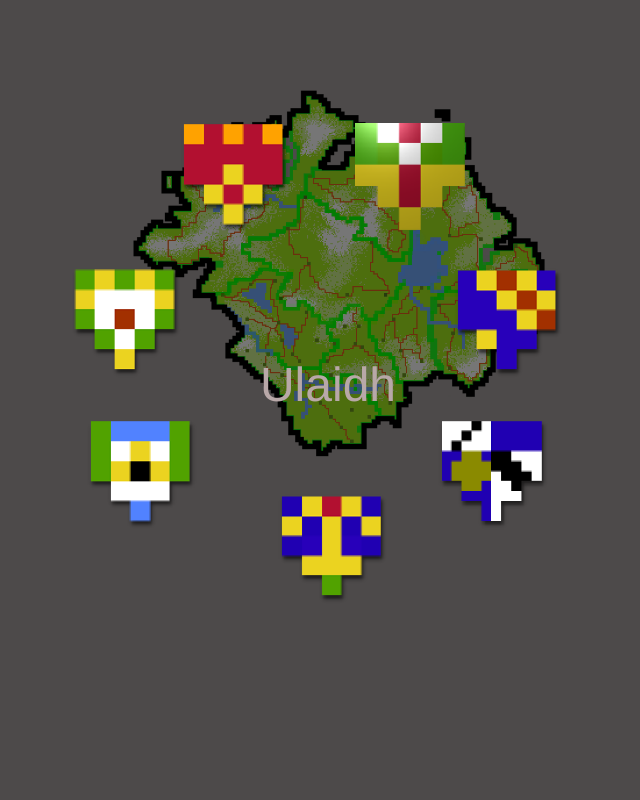
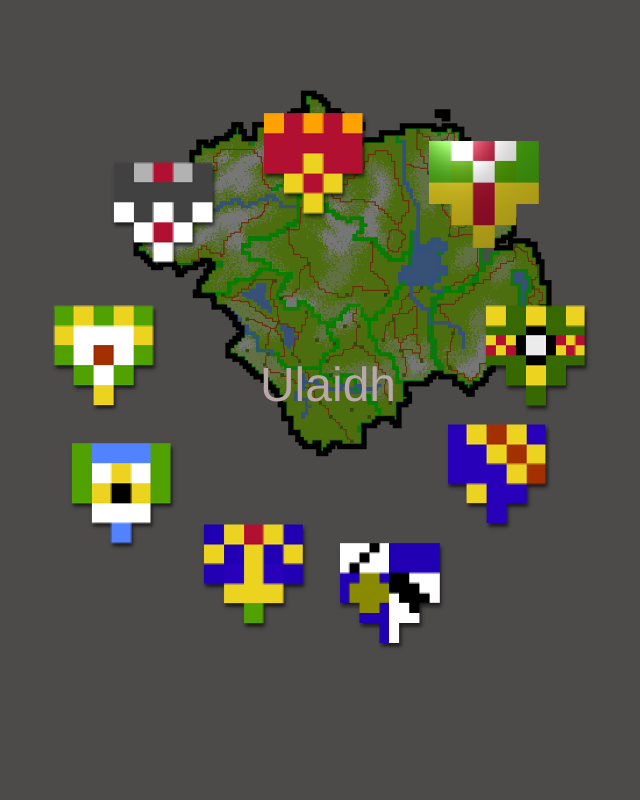
Before and after one commit to Macribo/ritt_01, a plain HTML site: page index.html in a window 1280 px wide. Both pictures are taken after a click on the element 617 px from the left and 189 px from the top of the page. Shown: the top 800 px of the page, without its empty margins (312-952 px from the left). Drawn offline with Linux system fonts and the light colour scheme.

Commit message:
Improved emblem positions for ulster. (good enough for now).

```diff
--- a/style.css
+++ b/style.css
@@ -98,6 +98,7 @@ body {
 }
 #circle {
   position: absolute;
+  opacity: 0.5;
 
   z-index: -1;
   background-image: url('./images/drawn-circle-vector-9.gif');
@@ -139,51 +140,57 @@ body {
 }
 
 #antrim {
-  top: -11px;
-  left: 277px;
+  top: 7px;
+  left: 351px;
   background-image: url('images/emblems/antrim.png');
 }
 
 #armagh {
-  top: 134px;
-  left: 376px;
+  top: 288px;
+  left: 366px;
   background-image: url('images/emblems/armagh.png');
 }
 
 #cavan {
-  top: 360px;
-  left: 200px;
+  top: 388px;
+  left: 122px;
   background-image: url('images/emblems/cavan.png');
 }
 
 #derry {
-  top: -11px;
-  left: 102px;
+  top: -22px;
+  left: 182px;
   background-image: url('images/emblems/derry.png');
 }
 
 #donegal {
-  top: 134px;
-  left: -6px;
+  top: 170px;
+  left: -27px;
   background-image: url('images/emblems/donegal.png');
 }
 
 #down {
-  top: 768px;
-  left: 356px;
+  top: 170px;
+  left: 404px;
   background-image: url('images/emblems/down.png');
 }
 
 #fermanagh {
-  top: 286px;
-  left: 9px;
+  top: 308px;
+  left: -10px;
   background-image: url('images/emblems/fermanagh.png');
 }
 
 #monaghan {
-  top: 286px;
-  left: 360px;
+  top: 408px;
+  left: 258px;
   background-image: url('images/emblems/monaghan.png');
+}
+
+#tyrone {
+  top: 27px;
+  left: 32px;
+  background-image: url('images/emblems/tyrone.png');
 }
 
 .connachta,
```
